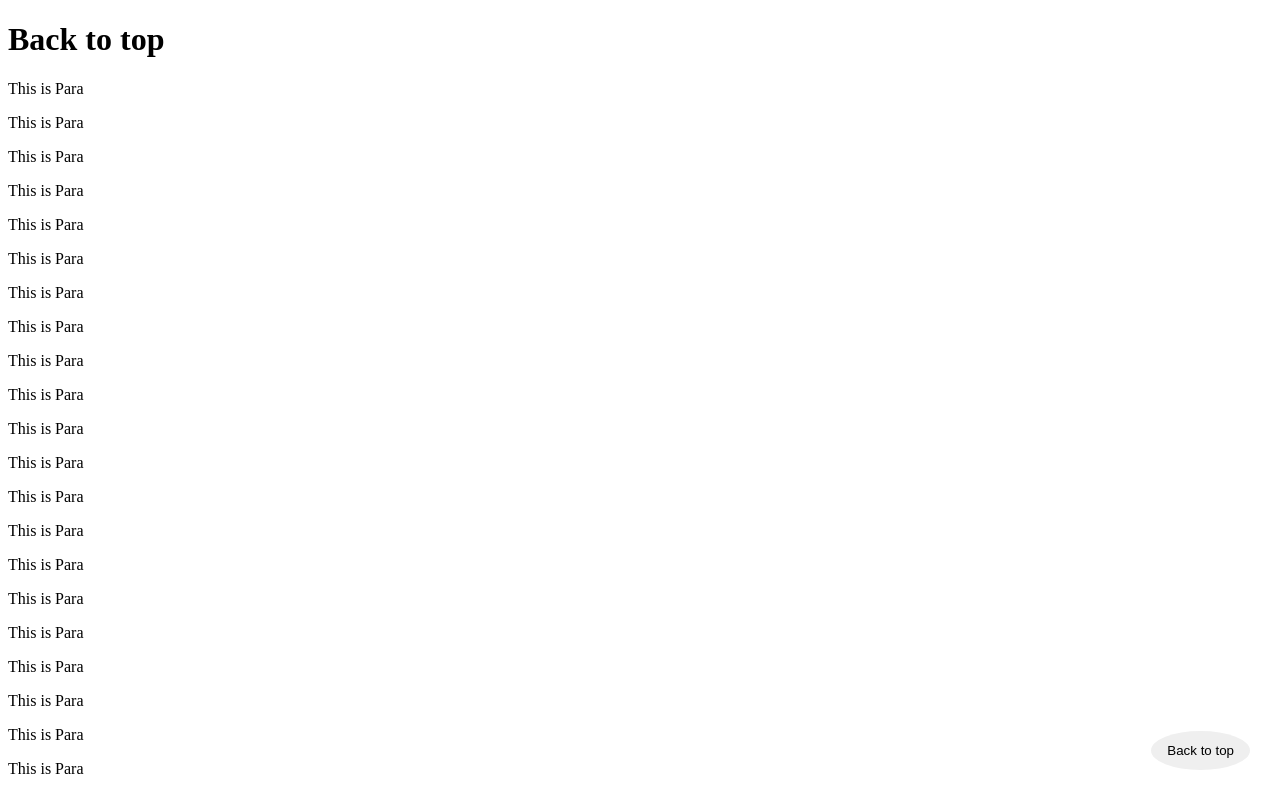
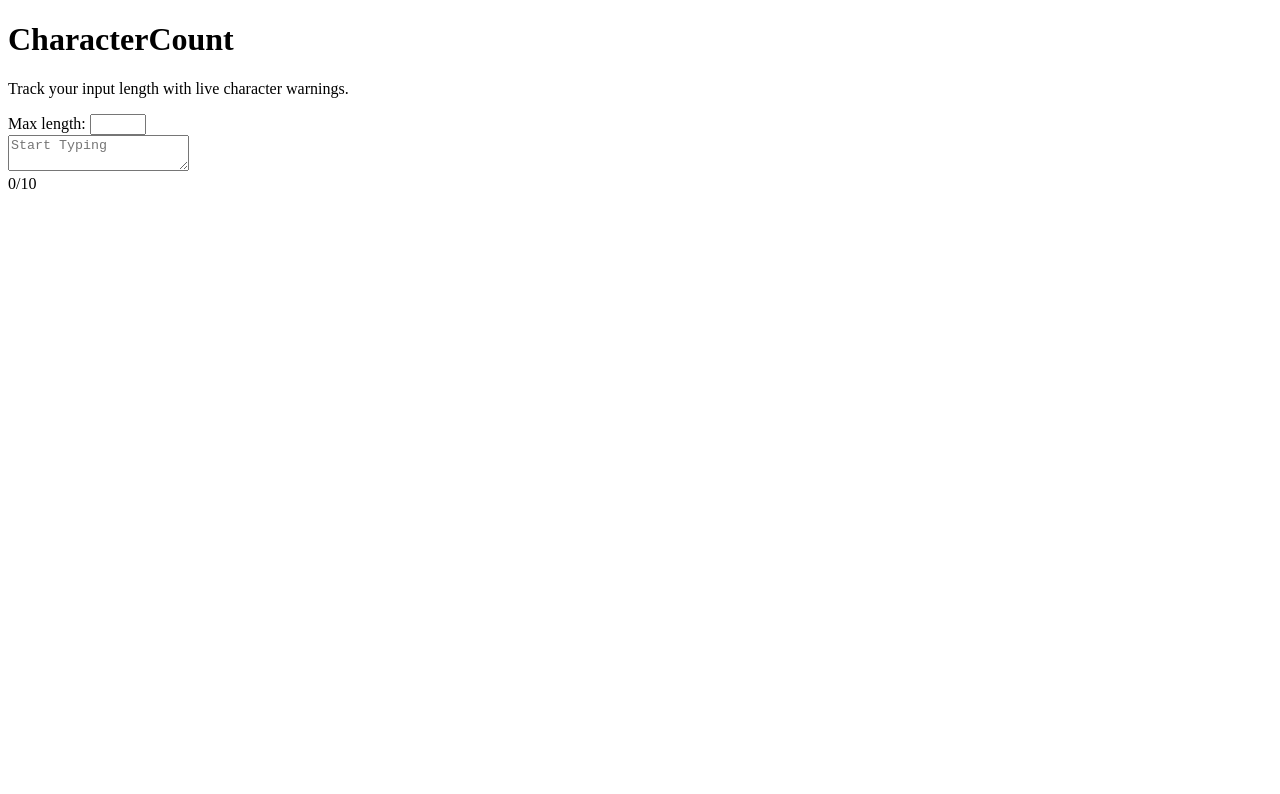
Before and after one commit to nynishuyadav85/InterviewPrep, a React (Vite) app in the folder interview/: page / in a window 1280 px wide. Shown: the top 794 px of the page. Built offline with nearby package versions, Linux system fonts and the light colour scheme.

Commit message:
feat: add CharacterCount component to track input length with live warnings

```diff
--- a/interview/src/App.jsx
+++ b/interview/src/App.jsx
@@ -1,5 +1,7 @@
 import './App.css'
-import BackToTop from './components/BackToTop/BackToTop'
+import CharacterCount from './components/CharCount/CharacterCount'
+// import Score from './components/ScoreFetch/Score'
+// import BackToTop from './components/BackToTop/BackToTop'
 // import Debounce from './components/Debounce.jsx'
 // import Tabs from './components/SwitichingTab/Tabs.jsx'
 
@@ -13,7 +15,10 @@ function App() {
        */}
       {/* <Tabs /> */}
       {/* <Debounce /> */}
-      <BackToTop />
+      {/* <BackToTop /> */}
+      {/* <Score />
+       */}
+      <CharacterCount />
     </>
   )
 }
--- /dev/null
+++ b/interview/src/components/CharCount/CharacterCount.jsx
@@ -0,0 +1,25 @@
+// import { useState } from "react"
+
+const CharacterCount = () => {
+    // const [maxLength, setMaxLength] = useState('');
+    const maxLength = 10;
+
+    return (
+        <div className="text-align-center">
+            <h1>
+                CharacterCount
+            </h1>
+            <p>Track your input length with live character warnings.</p>
+            <label>Max length: </label>
+            <input type="number" min={1} max={10}></input>
+
+            <div className="m-4">
+                <textarea placeholder="Start Typing"></textarea>
+            </div>
+
+            <span>0/{maxLength}</span>
+        </div>
+    )
+}
+
+export default CharacterCount
```
